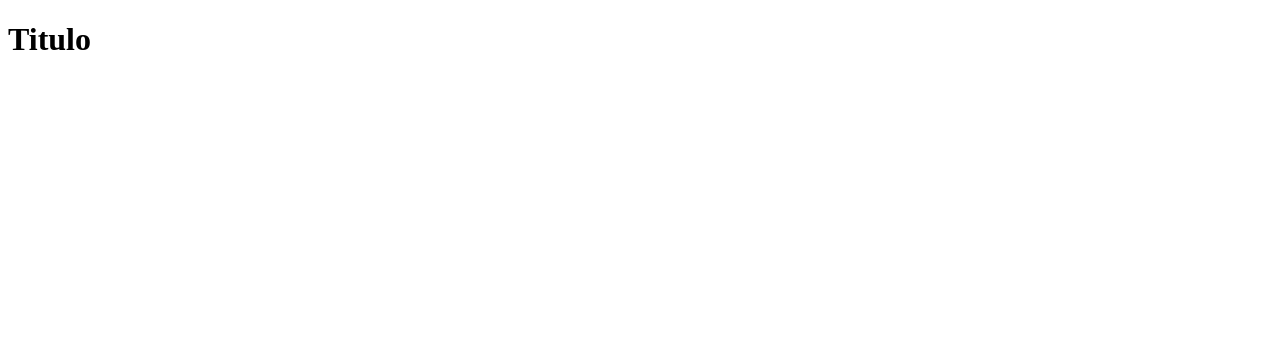
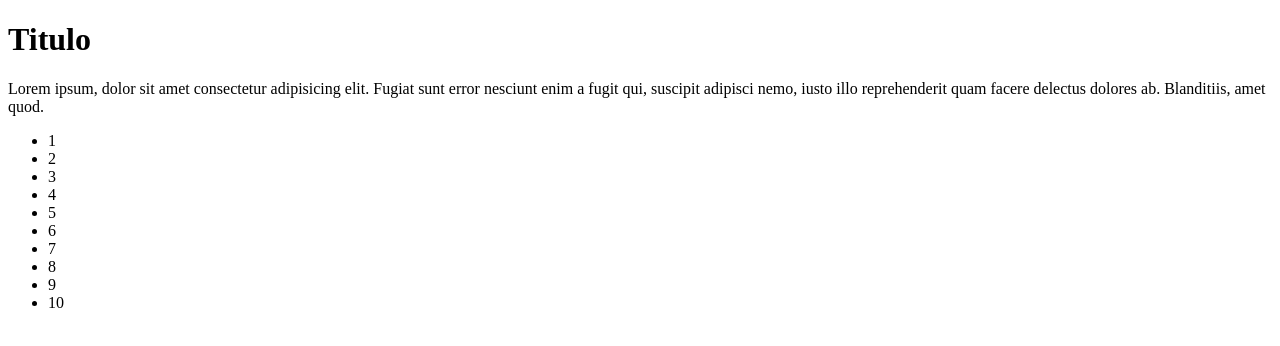
Before and after one commit to gvilchezv/inicio, a plain HTML site: page index.html in a window 1280 px wide. Drawn offline with Linux system fonts and the light colour scheme.

Commit message:
parrafo y lista sin orden

```diff
--- a/index.html
+++ b/index.html
@@ -8,5 +8,20 @@
 </head>
 <body>
     <h1>Titulo </h1>
+    <div>
+        <p>Lorem ipsum, dolor sit amet consectetur adipisicing elit. Fugiat sunt error nesciunt enim a fugit qui, suscipit adipisci nemo, iusto illo reprehenderit quam facere delectus dolores ab. Blanditiis, amet quod.</p>
+        <ul>
+            <li>1</li>
+            <li>2</li>
+            <li>3</li>
+            <li>4</li>
+            <li>5</li>
+            <li>6</li>
+            <li>7</li>
+            <li>8</li>
+            <li>9</li>
+            <li>10</li>
+        </ul>
+    </div>
 </body>
 </html>
```
